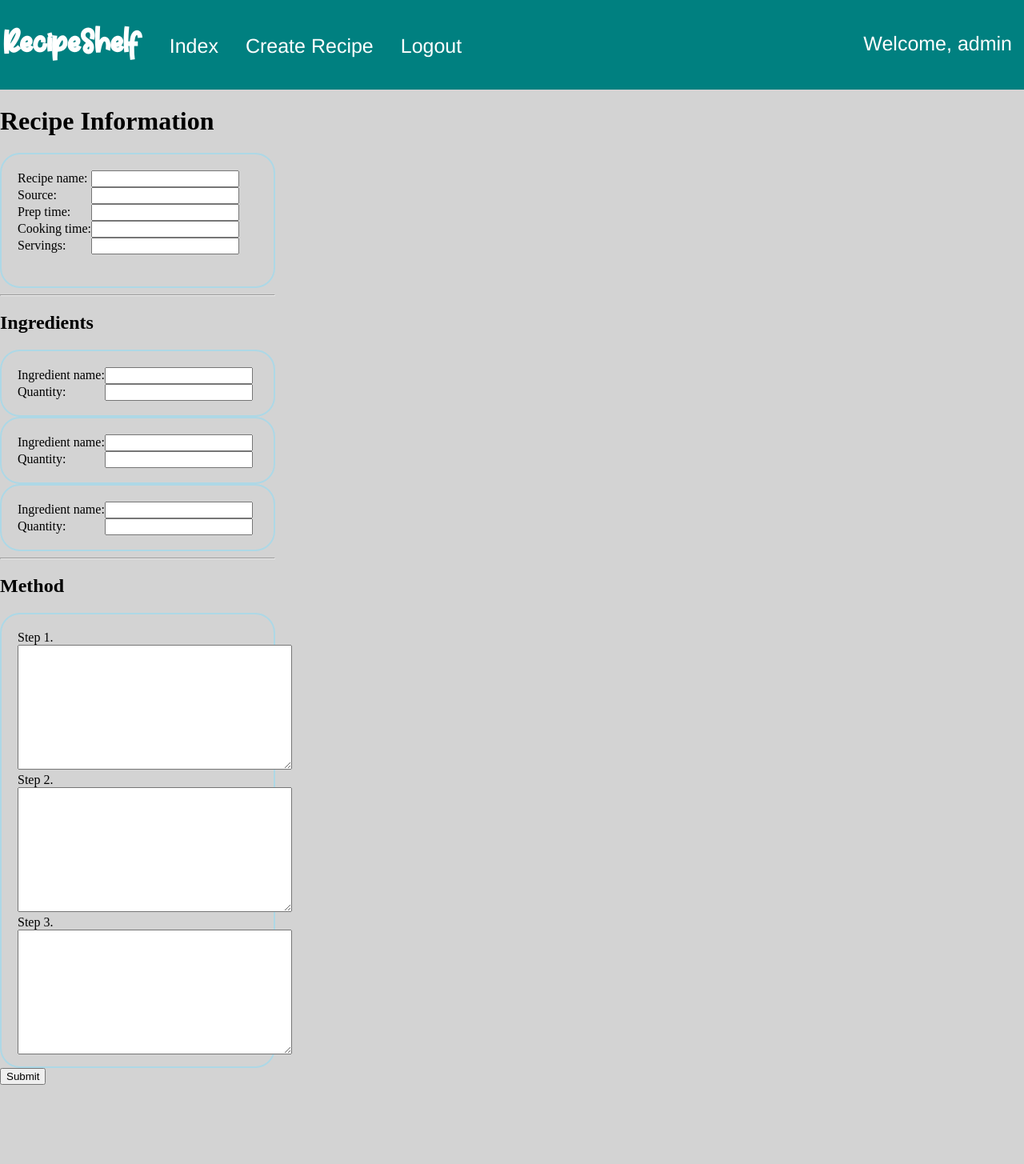
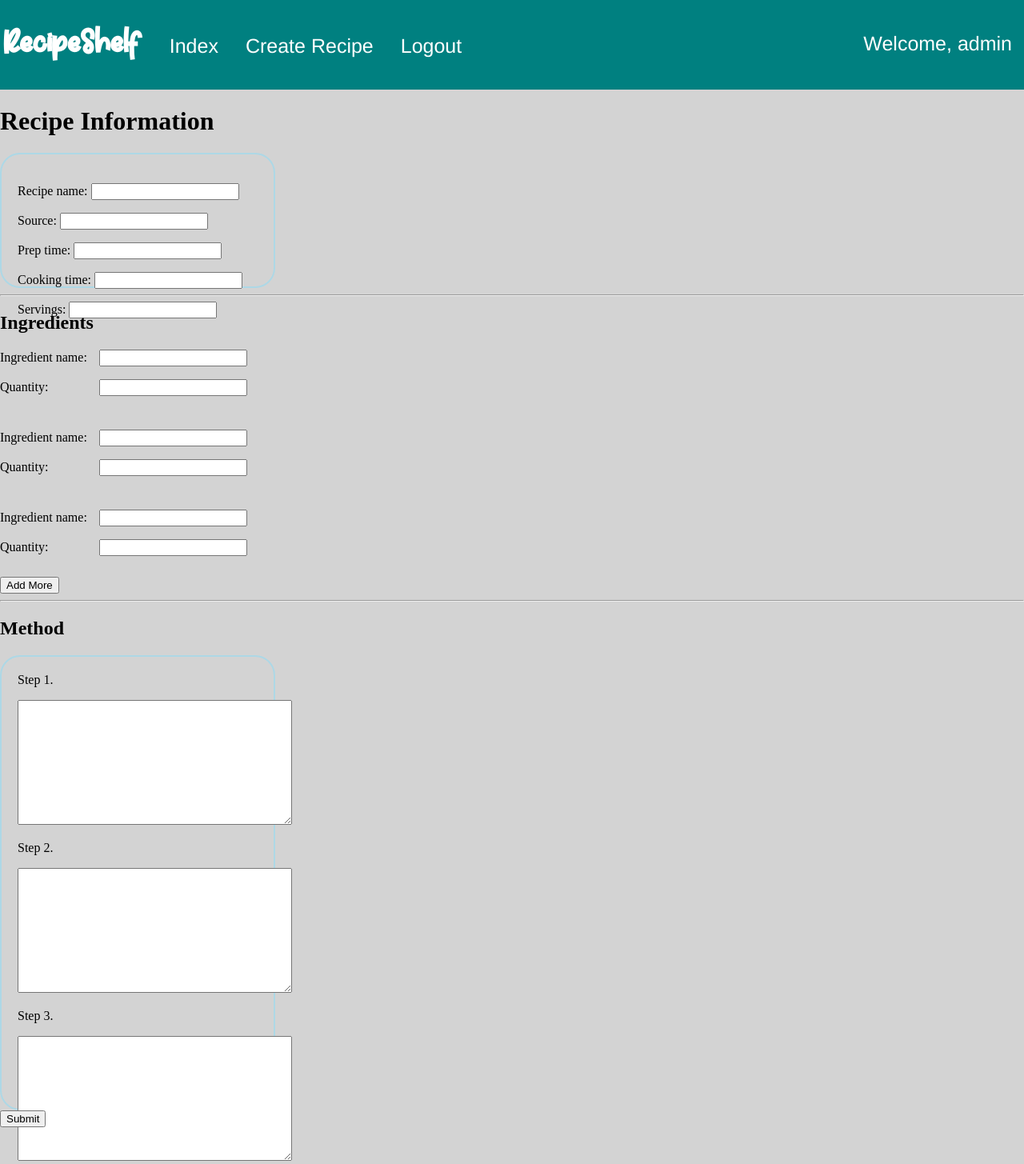
Before and after one commit to L-E-Freeman/RecipeShelf, a Django app: page /recipes/create_recipe/ in a window 1280 px wide. Shown: the whole page at 80% size. Before the commit the page ends 1356 px from the top, so only its background shows below. Run offline with Django 3.2, Linux system fonts and the light colour scheme; a user stored in the database is signed in.

Commit message:
Add more button functioning for ingredient forms, but CSSneeds work

```diff
--- a/recipes/forms.py
+++ b/recipes/forms.py
@@ -23,6 +23,7 @@ IngredientFormSet = inlineformset_factory(
     Ingredient,
     form = IngredientForm,
     can_delete_extra = False,
+    can_delete = False,
     max_num=3)
 
 class MethodForm(forms.ModelForm):
--- a/recipes/static/recipes/add_more.js
+++ b/recipes/static/recipes/add_more.js
@@ -1,8 +1,31 @@
-function addMore(selector, type) {
-    /* Selector parameter is being duplicated. This parameter
-    should be the element you want to copy - e.g, ingredients field. */
-    var newElement = $(selector).clone(true);
+let addButton = document.querySelector("#add_more")
 
+/* Getting the number of the last form on the page. (index 0, so minus 1).
+Only want new form to be added to the page when user clicks add more button.
+Need to create a function that performs remaining steps and attach it to the
+button press with event listener. */
+addButton.addEventListener('click', addForm)
 
+// e is event.
+function addForm(e) {
+    // Prevent default action of button click so only addForm is executed.
+    e.preventDefault()
 
+    // incrementing form count as it is static in html
+    formCount++
+    // selecting anything with id ingredientform
+    let ingredientForm = document.querySelector("#ingredientform")
+    // browser parses html sent from server in to DOM.
+    /* creating a virtual div element that isn't rendered on the page
+    but you can do stuff with it and you can manually add it to the html. */
+    let container = document.createElement('div');
+    // giving container the class ingredientinfo
+    container.classList.add('ingredientinfo');
+    /* insert HTML string created by django in to the container. parses
+    HTML generated by django, which generates a DOM tree, which can be inserted
+    in to the DOM */
+    container.insertAdjacentHTML("beforeend", emptyForm.replace(/__prefix__/g, formCount))
+    // adding the virtual DOM container to the actual DOM element included in the
+    // HTML and rendered on the page.
+    ingredientForm.appendChild(container)
 }
--- a/recipes/static/recipes/create_recipe_style.css
+++ b/recipes/static/recipes/create_recipe_style.css
@@ -1,9 +1,3 @@
-/* display the following elements as if they were a table. */
-form  { display: table;      }
-p     { display: table-row;  }
-label { display: table-cell; }
-input { display: table-cell; }
-
 body {
     background-color: lightgrey;
 }
@@ -20,14 +14,6 @@ input[type="text"] textarea {
     height: 125px;
 }
 
-#ingredientinfo {
-    border-radius: 25px;
-    border: 2px solid lightblue;
-    padding: 20px;
-    width: 300px;
-    height: 40px;
-}
-
 #methodinfo {
     border-radius: 25px;
     border: 2px solid lightblue;
@@ -35,3 +21,16 @@ input[type="text"] textarea {
     width: 300px;
     height: 525px;
 }
+
+.ingredientinfo p {
+    display: block;
+}
+
+.ingredientinfo {
+    padding-bottom: 10px;
+}
+
+.ingredientinfo > p > label {
+    display: inline-block;
+    width: 120px;
+}
--- a/recipes/templates/recipes/create_recipe.html
+++ b/recipes/templates/recipes/create_recipe.html
@@ -5,6 +5,7 @@
 {% load static %}
 
 <link rel="stylesheet" type="text/css" href="{% static 'recipes/create_recipe_style.css' %}">
+
 
     <form action="." method="post">
         {% csrf_token %}
@@ -42,18 +43,22 @@
         <h2>Ingredients</h2>
 
         {{ iformset.management_form }}
-        {% for i_form in iformset %}
-        <div id = ingredientinfo>
-            <p>
-                {{ i_form.ingredient_name.label_tag }}
-                {{ i_form.ingredient_name }}
-            </p>
-            <p>
-                {{ i_form.quantity.label_tag }}
-                {{ i_form.quantity }}
-            </p>
+        <div id=ingredientform>
+            {% for i_form in iformset %}
+            <div class = ingredientinfo>
+                {{ i_form.as_p }}
+            </div>
+        {% endfor %}
         </div>
-        {% endfor %}
+
+        <input type="button" value="Add More" id="add_more">
+
+        <script>
+            let formCount = {{ iformset.total_form_count }}
+            let emptyForm = '{{ iformset.empty_form.as_p|escapejs }}'
+        </script>
+
+        <script type="text/javascript" src="/static/recipes/add_more.js"></script>
 
         <hr>
 
```
Also changed, not shown: db.sqlite3.
